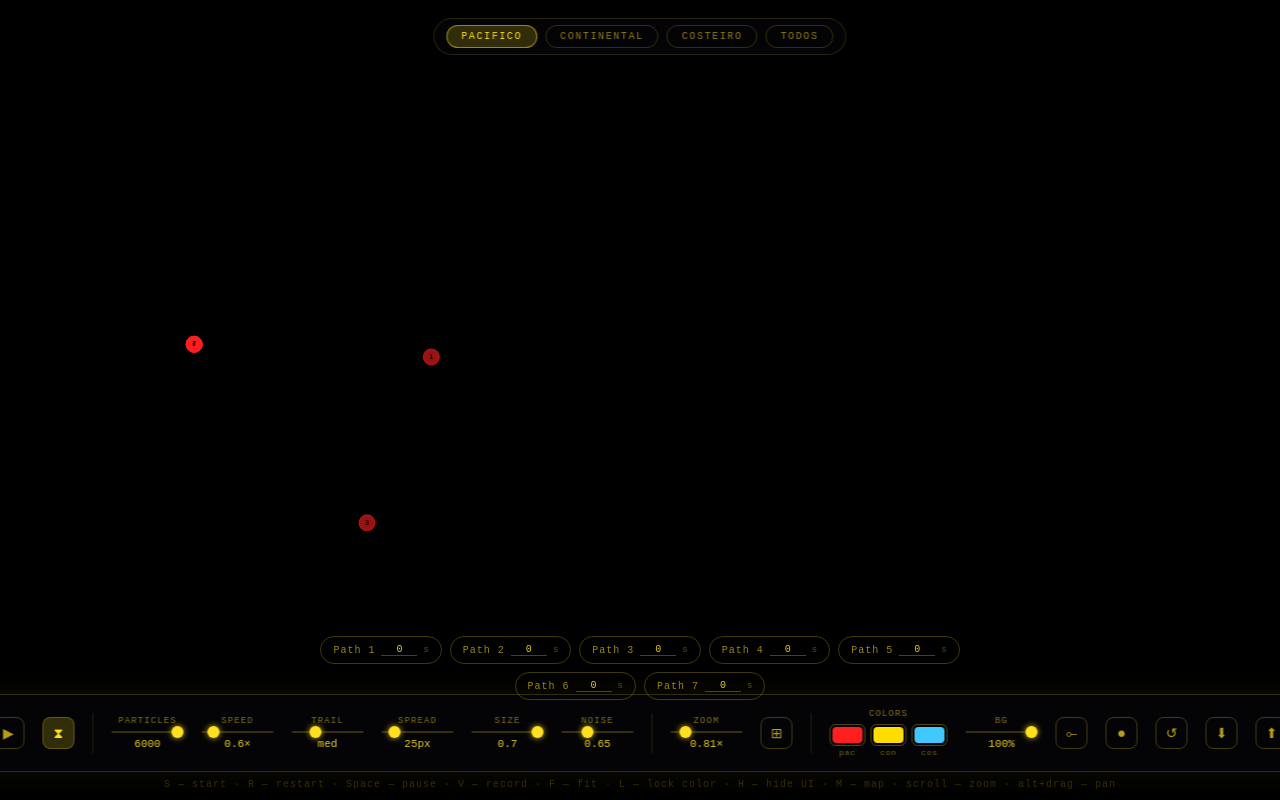
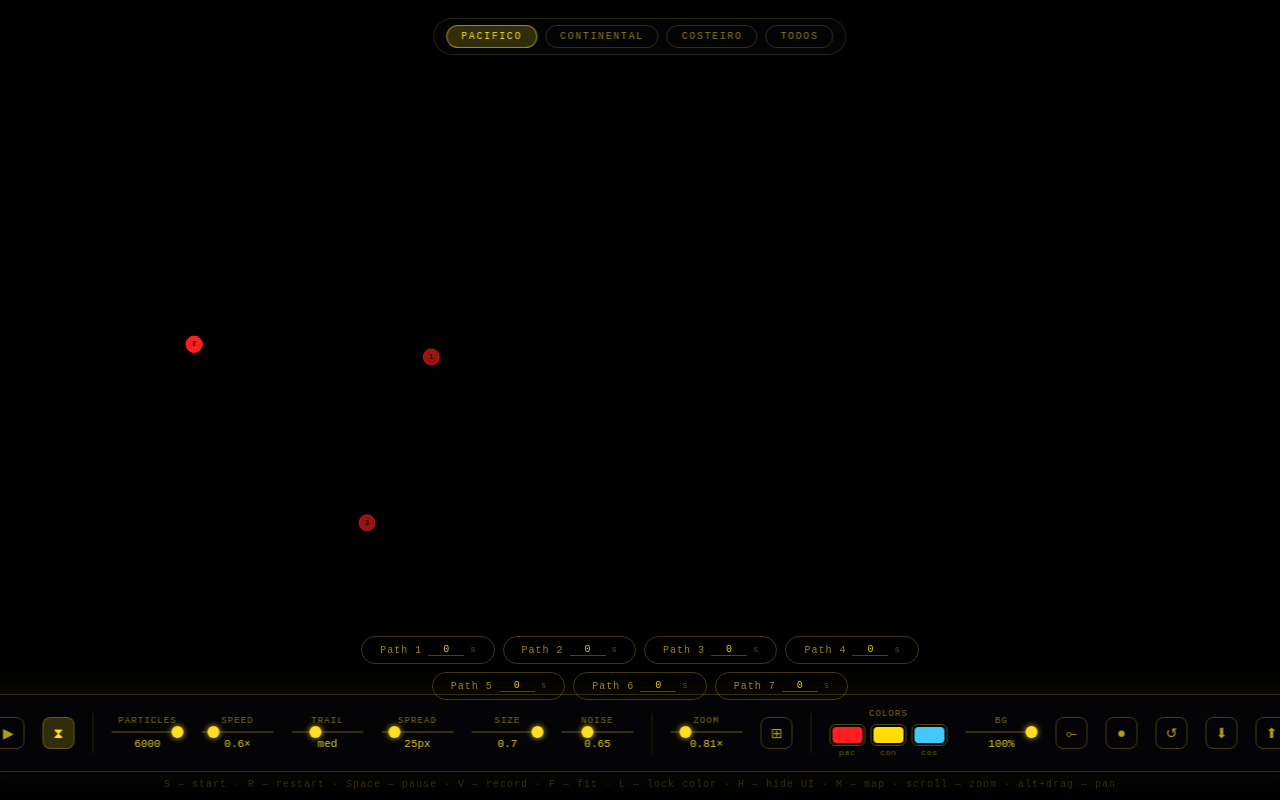
Before and after one commit to SuperficieLab/poles-flowfield, a website: page index.html in a window 1280 px wide. Drawn offline with Linux system fonts and the light colour scheme.

Commit message:
Increase spawn-row horizontal padding 12px → 18px
Co-Authored-By: Claude Sonnet 4.6 <noreply@anthropic.com>

```diff
--- a/index.html
+++ b/index.html
@@ -36,7 +36,7 @@
       transition:opacity 0.3s;
     }
     #spawnersPanel.hidden { opacity:0; pointer-events:none; }
-    .spawn-row { display:flex; align-items:center; gap:6px; height:28px; padding:0 12px; border:1px solid rgba(255,224,32,0.25); border-radius:20px; }
+    .spawn-row { display:flex; align-items:center; gap:6px; height:28px; padding:0 18px; border:1px solid rgba(255,224,32,0.25); border-radius:20px; }
     .spawn-label { font-size:10px; letter-spacing:0.1em; color:rgba(255,224,32,0.6); white-space:nowrap; }
     .delay-input { width:36px; background:transparent; border:none; border-bottom:1px solid rgba(255,224,32,0.3); color:rgba(255,224,32,0.9); font-size:10px; font-family:inherit; text-align:center; outline:none; -moz-appearance:textfield; }
     .delay-input::-webkit-inner-spin-button, .delay-input::-webkit-outer-spin-button { -webkit-appearance:none; }
```
